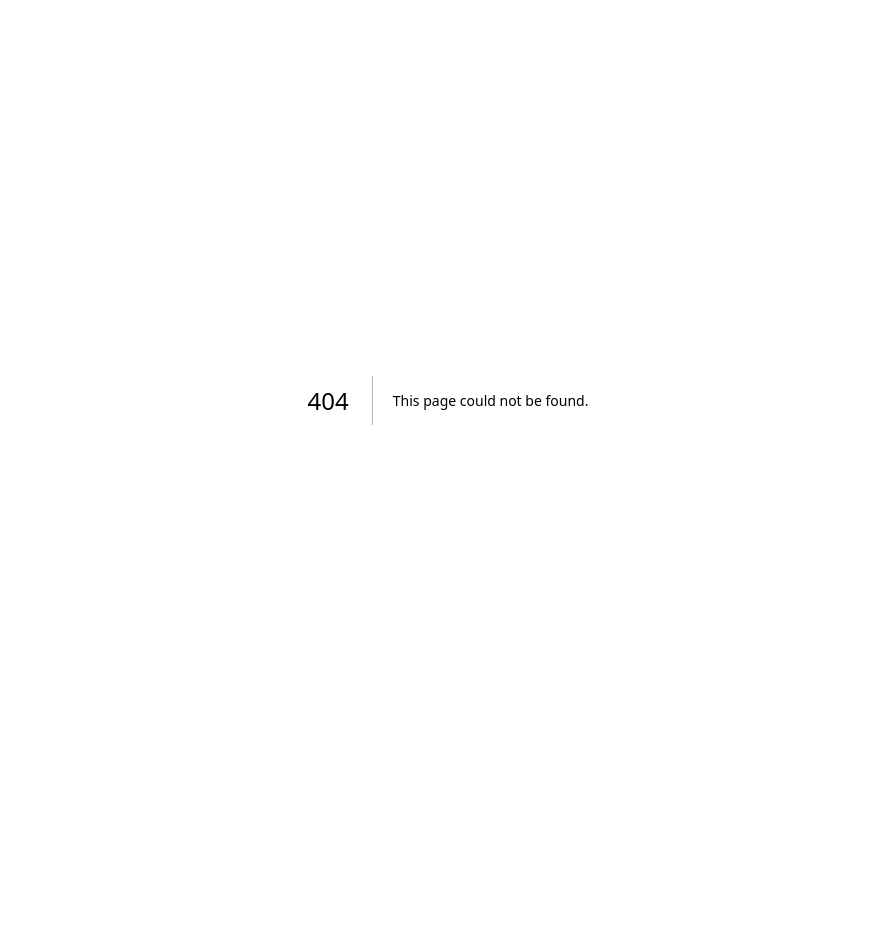
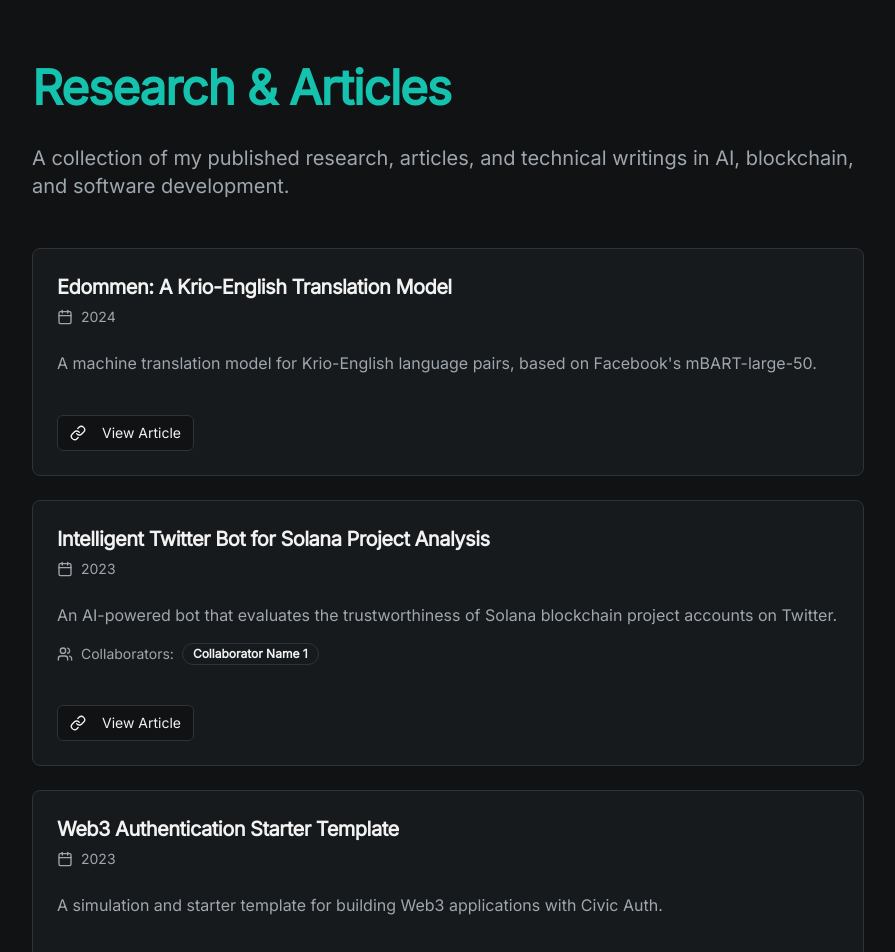
Before and after one commit to dominicOT/portfo, a Next.js app: page /research in a window 1280 px wide. Before the commit this address had no page. Shown: the top 952 px of the page, without its empty margins (192-1087 px from the left). Before the commit the page ends 800 px from the top, so only its background shows below. Built offline with nearby package versions, Linux system fonts and the light colour scheme.

Commit message:
Add Research & Articles section with published works

```diff
--- a/src/app/page.tsx
+++ b/src/app/page.tsx
@@ -228,6 +228,15 @@ export default function PortfolioPage() {
                 </TabsContent>
               </Tabs>
             </section>
+
+            {/* Research & Articles */}
+            <section id="research">
+              <h2 className="text-3xl font-headline font-bold mb-6 text-primary">Research & Articles</h2>
+              <p className="text-muted-foreground mb-4">Explore my published research and articles on AI, blockchain, and software engineering.</p>
+              <Button asChild>
+                <a href="/research">View Research & Articles</a>
+              </Button>
+            </section>
           </div>
 
           {/* Right Column */}
--- /dev/null
+++ b/src/app/research/page.tsx
@@ -0,0 +1,86 @@
+import { Badge } from "@/components/ui/badge"
+import { Button } from "@/components/ui/button"
+import { Card, CardContent, CardDescription, CardHeader, CardTitle } from "@/components/ui/card"
+import { Link as LinkIcon, Calendar, Users } from "lucide-react"
+
+const articles = [
+  {
+    title: "Edommen: A Krio-English Translation Model",
+    date: "2024",
+    link: "https://huggingface.co/dominicOT/edommen",
+    description: "A machine translation model for Krio-English language pairs, based on Facebook's mBART-large-50.",
+    collaborators: []
+  },
+  {
+    title: "Intelligent Twitter Bot for Solana Project Analysis",
+    date: "2023",
+    link: "https://github.com/dominicOT/RugGuardBotProject",
+    description: "An AI-powered bot that evaluates the trustworthiness of Solana blockchain project accounts on Twitter.",
+    collaborators: ["Collaborator Name 1"]
+  },
+  {
+    title: "Web3 Authentication Starter Template",
+    date: "2023",
+    link: "https://web3-authd-app-starter.vercel.app/",
+    description: "A simulation and starter template for building Web3 applications with Civic Auth.",
+    collaborators: []
+  },
+  {
+    title: "Unofficial Perplexity.ai API Wrapper",
+    date: "2023",
+    link: "https://github.com/helallao/perplexity-ai",
+    description: "An API wrapper for Perplexity.ai with account generation capabilities.",
+    collaborators: ["helallao"]
+  },
+  // Add more articles as needed
+];
+
+export default function ResearchPage() {
+  return (
+    <div className="bg-background text-foreground font-body antialiased">
+      <main className="container mx-auto max-w-4xl px-4 sm:px-6 lg:px-8 py-12 md:py-16">
+        <h1 className="text-4xl md:text-5xl font-headline font-extrabold text-primary tracking-tight mb-8">Research & Articles</h1>
+        <p className="text-xl text-muted-foreground mb-12">A collection of my published research, articles, and technical writings in AI, blockchain, and software development.</p>
+
+        <div className="grid gap-6">
+          {articles.map((article, index) => (
+            <Card key={index} className="flex flex-col">
+              <CardHeader>
+                <CardTitle className="text-xl">{article.title}</CardTitle>
+                <CardDescription className="flex items-center gap-2">
+                  <Calendar className="w-4 h-4" />
+                  {article.date}
+                </CardDescription>
+              </CardHeader>
+              <CardContent className="flex-grow">
+                <p className="text-muted-foreground mb-4">{article.description}</p>
+                {article.collaborators.length > 0 && (
+                  <div className="flex items-center gap-2 mb-4">
+                    <Users className="w-4 h-4 text-muted-foreground" />
+                    <span className="text-sm text-muted-foreground">Collaborators: </span>
+                    {article.collaborators.map((collab, idx) => (
+                      <Badge key={idx} variant="outline" className="text-xs">{collab}</Badge>
+                    ))}
+                  </div>
+                )}
+              </CardContent>
+              <div className="p-6 pt-0">
+                <Button variant="outline" size="sm" asChild>
+                  <a href={article.link} target="_blank" rel="noopener noreferrer">
+                    <LinkIcon className="mr-2 h-4 w-4" /> View Article
+                  </a>
+                </Button>
+              </div>
+            </Card>
+          ))}
+        </div>
+
+        <div className="text-center mt-12">
+          <Button variant="outline" asChild>
+            <a href="/">Back to Portfolio</a>
+          </Button>
+        </div>
+      </main>
+    </div>
+  );
+}
```
